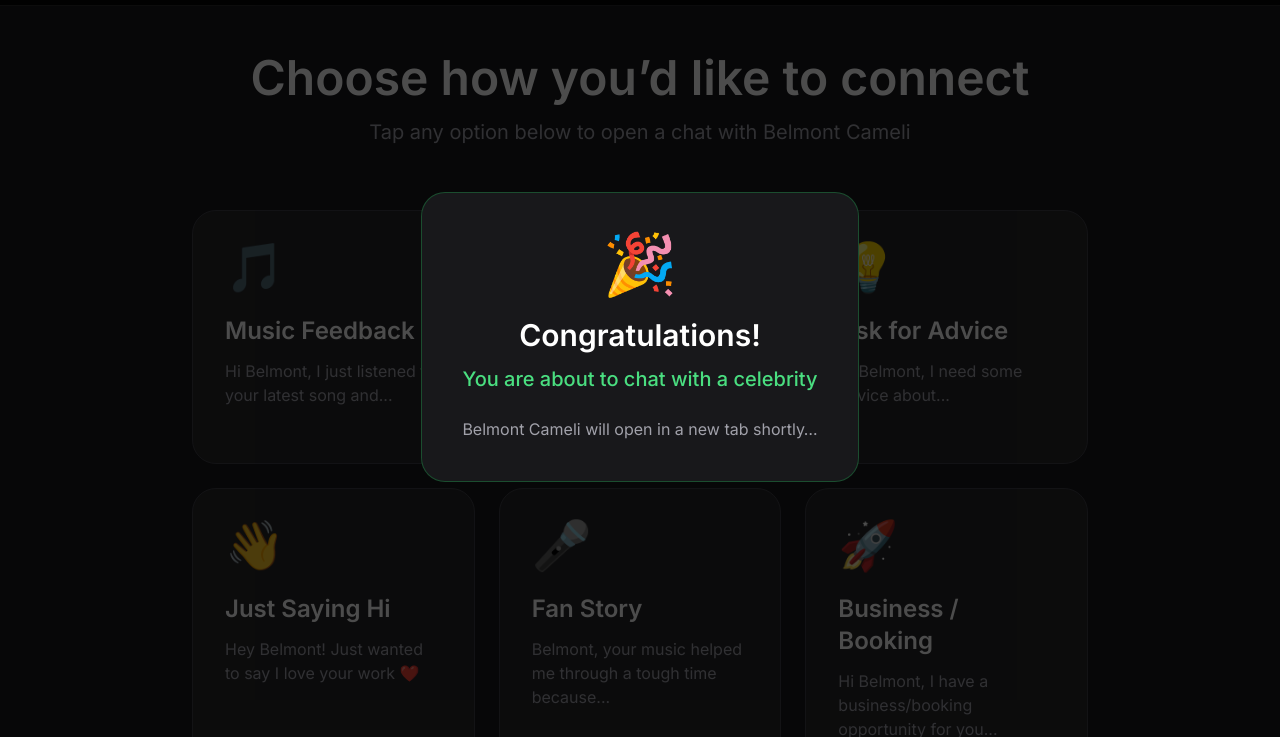
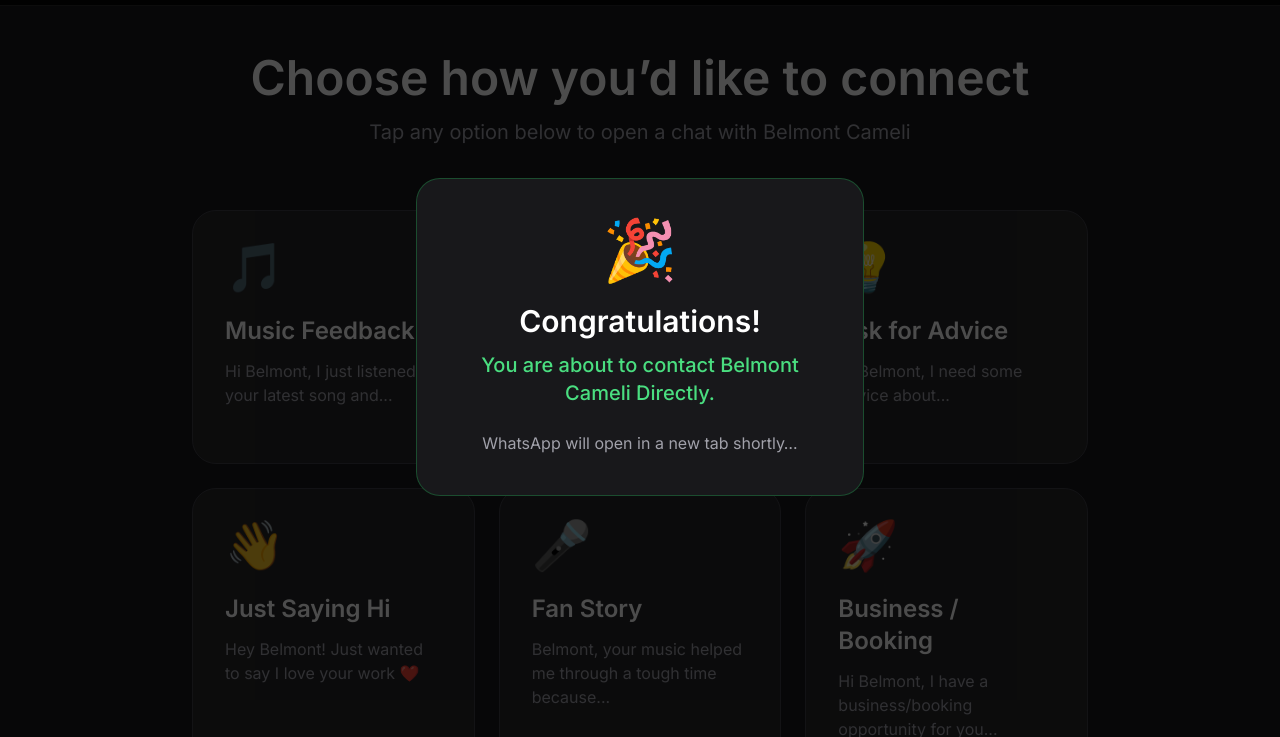
Before and after one commit to Off-cam-pus/Season2, a plain HTML site: page index.html in a window 1280 px wide. Both pictures are taken after a click on the element 333 px from the left and 1179 px from the top of the page. Shown: the part 842-1579 px from the top of the page. Drawn offline with nearby package versions, Linux system fonts and the light colour scheme.

Commit message:
Update index.html

```diff
--- a/index.html
+++ b/index.html
@@ -192,13 +192,13 @@
         </div>
     </footer>
 
-    <!-- Celebrity Popup -->
+    <!-- Celebrity Popup (Updated) -->
     <div id="celebrity-popup" class="hidden fixed inset-0 bg-black/70 flex items-center justify-center z-[100]">
         <div class="bg-zinc-900 rounded-3xl p-10 max-w-md mx-4 text-center border border-green-500/30">
             <div class="text-6xl mb-6">🎉</div>
             <h3 class="text-3xl font-bold mb-3">Congratulations!</h3>
-            <p class="text-xl text-green-400 font-medium">You are about to chat with a celebrity</p>
-            <p class="text-zinc-400 mt-6">Belmont Cameli will open in a new tab shortly…</p>
+            <p class="text-xl text-green-400 font-medium">You are about to contact Belmont Cameli Directly.</p>
+            <p class="text-zinc-400 mt-6">WhatsApp will open in a new tab shortly…</p>
         </div>
     </div>
 
```
